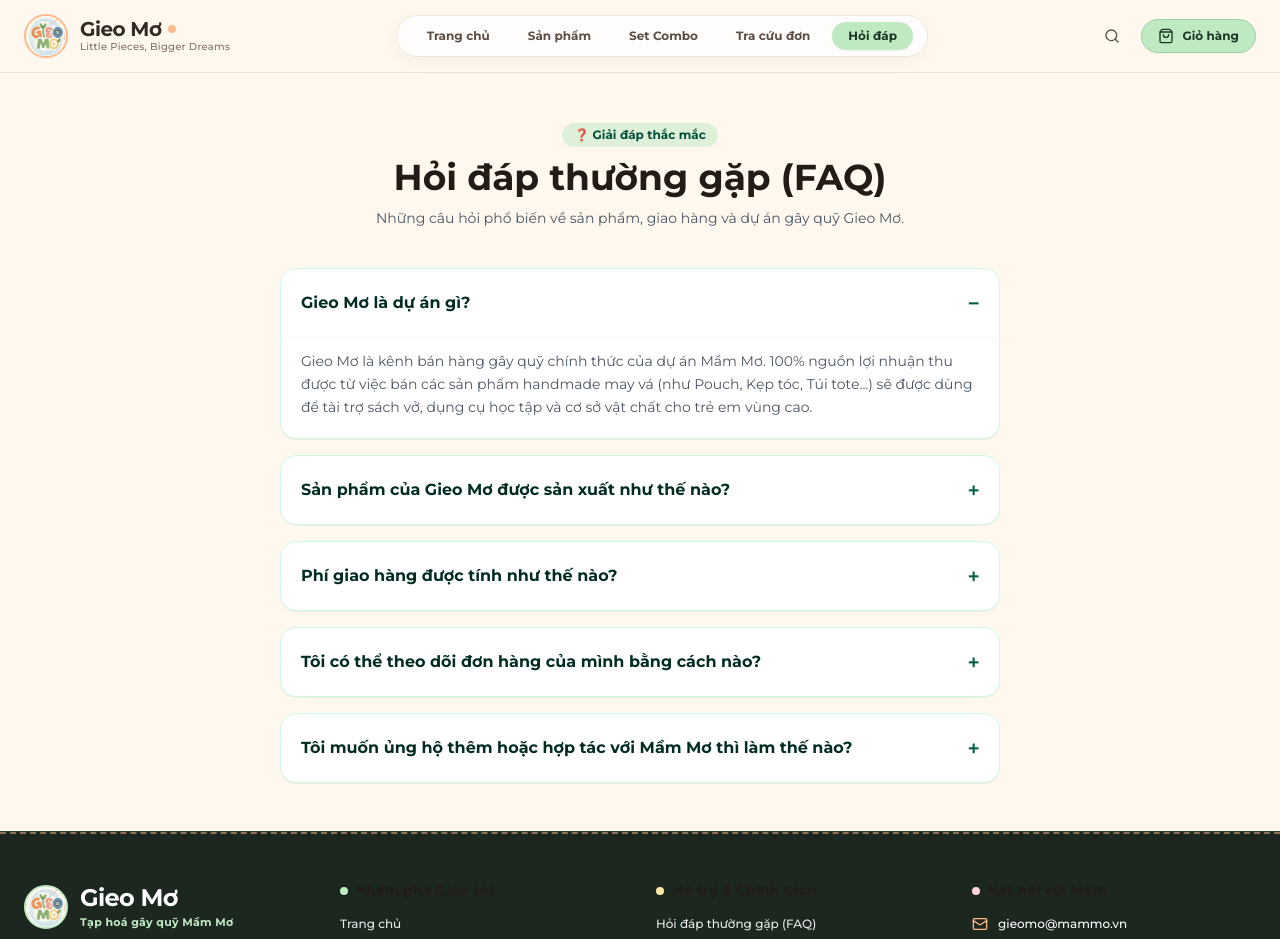
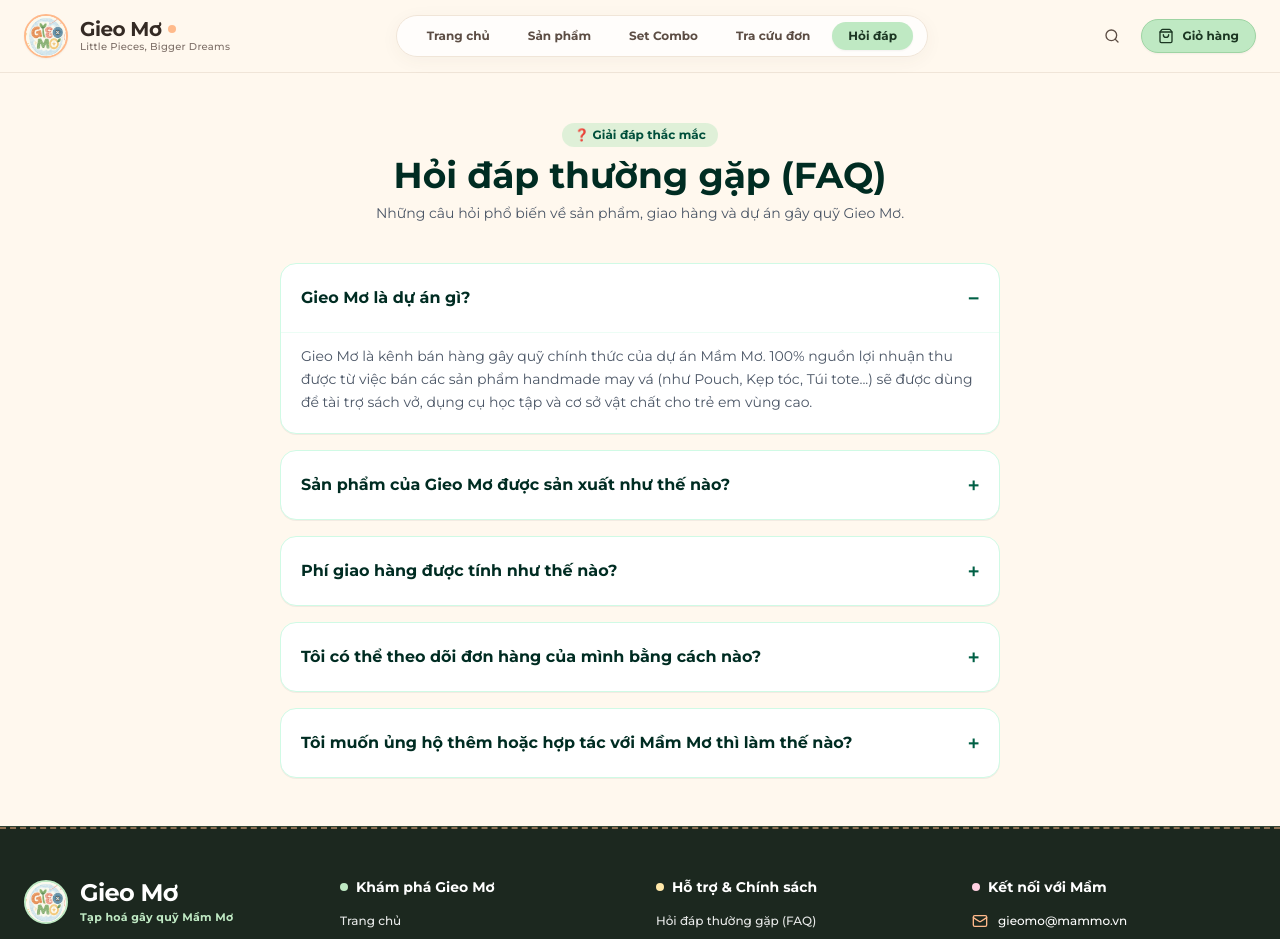
Before and after one commit to minhtrungus/gieomo-sales-management-system, a Next.js app: page /faq in a window 1280 px wide. Shown: the top 939 px of the page. Built offline with nearby package versions, Linux system fonts and the light colour scheme.

Commit message:
fix(footer): ensure footer column headings are crisp pure white

```diff
--- a/src/app/globals.css
+++ b/src/app/globals.css
@@ -74,12 +74,19 @@ body {
   -moz-osx-font-smoothing: grayscale;
 }
 
-/* Heading font with warm chocolate tone */
-h1, h2, h3, h4, h5, h6 {
-  font-family: var(--font-heading);
-  font-weight: 700;
-  color: var(--color-title);
-  line-height: 1.25;
+@layer base {
+  /* Default heading font with warm chocolate tone */
+  h1, h2, h3, h4, h5, h6 {
+    font-family: var(--font-heading);
+    font-weight: 700;
+    color: var(--color-title);
+    line-height: 1.25;
+  }
+}
+
+/* Ensure footer headings are always crisp white */
+footer h1, footer h2, footer h3, footer h4, footer h5, footer h6 {
+  color: #FFFFFF !important;
 }
 
 /* ===========================
--- a/src/components/layout/Footer.tsx
+++ b/src/components/layout/Footer.tsx
@@ -43,7 +43,7 @@ export function Footer() {
 
           {/* Quick Links */}
           <div>
-            <h3 className="font-heading font-bold text-white text-sm mb-4 flex items-center gap-2">
+            <h3 className="font-heading font-bold text-white !text-white text-sm mb-4 flex items-center gap-2" style={{ color: '#FFFFFF' }}>
               <span className="w-2 h-2 rounded-full bg-[#BFE9C3]" />
               Khám phá Gieo Mơ
             </h3>
@@ -73,7 +73,7 @@ export function Footer() {
 
           {/* Support & Policies */}
           <div>
-            <h3 className="font-heading font-bold text-white text-sm mb-4 flex items-center gap-2">
+            <h3 className="font-heading font-bold text-white !text-white text-sm mb-4 flex items-center gap-2" style={{ color: '#FFFFFF' }}>
               <span className="w-2 h-2 rounded-full bg-[#FFE7A8]" />
               Hỗ trợ & Chính sách
             </h3>
@@ -103,7 +103,7 @@ export function Footer() {
 
           {/* Contact Details */}
           <div>
-            <h3 className="font-heading font-bold text-white text-sm mb-4 flex items-center gap-2">
+            <h3 className="font-heading font-bold text-white !text-white text-sm mb-4 flex items-center gap-2" style={{ color: '#FFFFFF' }}>
               <span className="w-2 h-2 rounded-full bg-[#FFD1E1]" />
               Kết nối với Mầm
             </h3>
```
